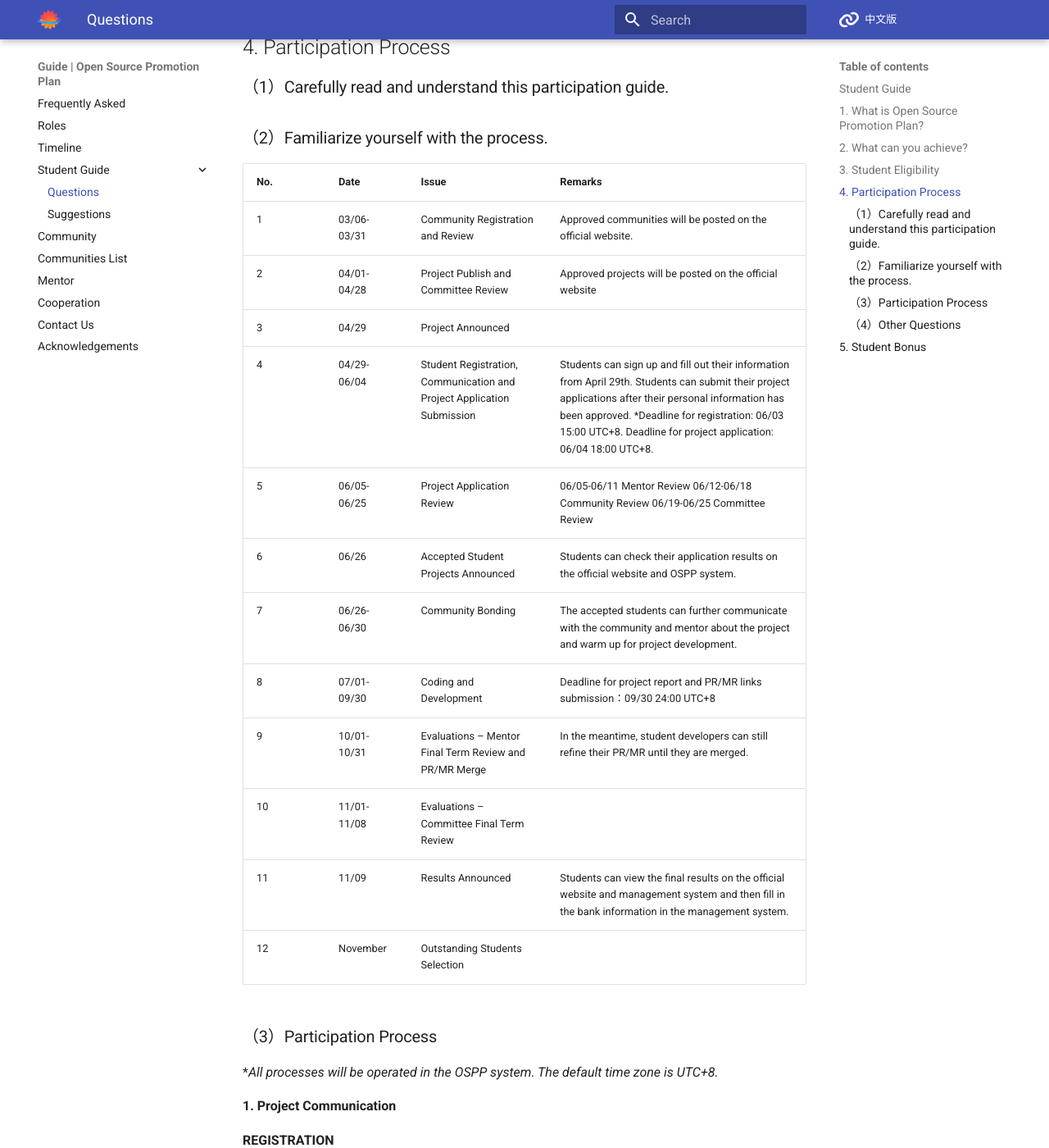
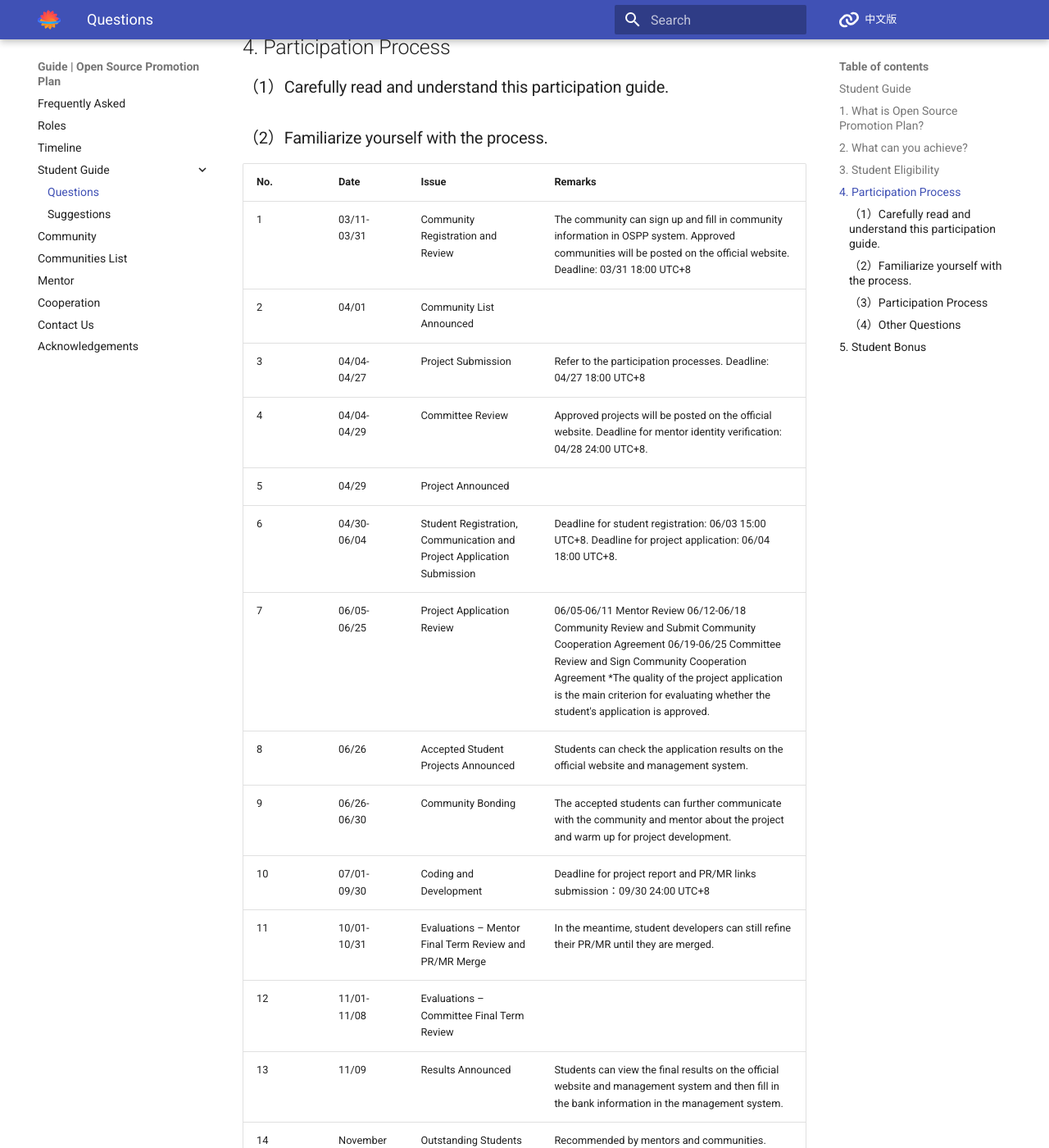
Before and after one commit to summer-ospp/help-en, an MkDocs documentation site: the page built from docs/student.md, in a window 1280 px wide and 1400 px high, scrolled down 1231 px. Shown: the whole window at 82% size. Built offline with MkDocs 1.6.1 and Material for MkDocs 9.7.7, drawn with Linux system fonts in a browser that asks for light colours; comment, search, counter and statistics services are not loaded.

Commit message:
feat(timeline): update timeline

```diff
--- a/docs/student.md
+++ b/docs/student.md
@@ -35,18 +35,20 @@
 
 | No.  | Date        | Issue                                                        | Remarks                                                      |
 | ---- | ----------- | ------------------------------------------------------------ | ------------------------------------------------------------ |
-| 1    | 03/06-03/31 | Community Registration and Review                            | Approved communities will be posted on the official website. |
-| 2    | 04/01-04/28 | Project Publish and Committee Review                         | Approved projects will be posted on the official website     |
-| 3    | 04/29       | Project Announced                                            |                                                              |
-| 4    | 04/29-06/04 | Student Registration, Communication and Project Application Submission | Students can sign up and fill out their information from April 29th. Students can submit their project applications after their personal information has been approved. *Deadline for registration: 06/03 15:00 UTC+8. Deadline for project application: 06/04 18:00 UTC+8. |
-| 5    | 06/05-06/25 | Project Application Review                                   | 06/05-06/11 Mentor Review 06/12-06/18 Community Review 06/19-06/25 Committee Review |
-| 6    | 06/26       | Accepted Student Projects Announced                          | Students can check their application results on the official website and OSPP system. |
-| 7    | 06/26-06/30 | Community Bonding                                            | The accepted students can further communicate with the community and mentor about the project and warm up for project development. |
-| 8    | 07/01-09/30 | Coding and Development                                       | Deadline for project report and PR/MR links submission：09/30 24:00 UTC+8 |
-| 9    | 10/01-10/31 | Evaluations – Mentor Final Term Review and PR/MR Merge       | In the meantime, student developers can still refine their PR/MR until they are merged. |
-| 10   | 11/01-11/08 | Evaluations – Committee Final Term Review                    |                                                              |
-| 11   | 11/09       | Results Announced                                            | Students can view the final results on the official website and management system and then fill in the bank information in the management system. |
-| 12   | November    | Outstanding Students Selection                               |                                                              |
+| 1    | 03/11-03/31 | Community Registration and Review                            | The community can sign up and fill in community information in OSPP system. Approved communities will be posted on the official website. Deadline: 03/31 18:00 UTC+8 |
+| 2    | 04/01       | Community List Announced                                     |                                                              |                                                           |
+| 3    | 04/04-04/27 | Project Submission                                           | Refer to the participation processes. Deadline: 04/27 18:00 UTC+8 |
+| 4    | 04/04-04/29 | Committee Review                                             | Approved projects will be posted on the official website. Deadline for mentor identity verification: 04/28 24:00 UTC+8. |
+| 5    | 04/29       | Project Announced                                            |                                                              |
+| 6    | 04/30-06/04 | Student Registration, Communication and Project Application Submission | Deadline for student registration: 06/03 15:00 UTC+8. Deadline for project application: 06/04 18:00 UTC+8. |
+| 7    | 06/05-06/25 | Project Application Review                                   | 06/05-06/11 Mentor Review 06/12-06/18 Community Review and Submit Community Cooperation Agreement 06/19-06/25 Committee Review and Sign Community Cooperation Agreement *The quality of the project application is the main criterion for evaluating whether the student's application is approved. |
+| 8    | 06/26       | Accepted Student Projects Announced                          | Students can check the application results on the official website and management system. |
+| 9   | 06/26-06/30 | Community Bonding                                            | The accepted students can further communicate with the community and mentor about the project and warm up for project development. |
+| 10   | 07/01-09/30 | Coding and Development                                       | Deadline for project report and PR/MR links submission：09/30 24:00 UTC+8 |
+| 11   | 10/01-10/31 | Evaluations – Mentor Final Term Review and PR/MR Merge       | In the meantime, student developers can still refine their PR/MR until they are merged. |
+| 12   | 11/01-11/08 | Evaluations – Committee Final Term Review                    |                                                              |
+| 13   | 11/09       | Results Announced                                            | Students can view the final results on the official website and management system and then fill in the bank information in the management system. |
+| 14   | November    | Outstanding Students Selection                               | Recommended by mentors and communities.                              |                                                              |
 
 ### （3）Participation Process
 
```
